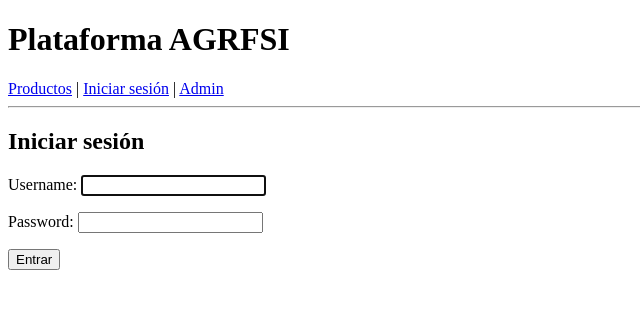
After one commit to gcarrillov/Puerto-Cosecha, a Django app: page /accounts/login/ in a window 1280 px wide. The commit adds this page. Shown: the top 309 px of the page, without its empty margins (0-640 px from the left). Run offline with Django 5.2, Linux system fonts and the light colour scheme.

Commit message:
templates de login creados y simplificados para el desarrollo

```diff
--- a/core/urls.py
+++ b/core/urls.py
@@ -1,10 +1,16 @@
 from django.contrib import admin
-from django.urls import path
 from django.views.generic import RedirectView
 from django.urls import path, include
+from django.contrib.auth import views as auth_views
 
 urlpatterns = [
     path('admin/', admin.site.urls),
     #path('', RedirectView.as_view(url='/admin/', permanent=False)),  # redireccion para admin directo (solo para el desarrollo de la web)
+
+    # auth
+    path('accounts/login/', auth_views.LoginView.as_view(template_name='auth/login.html'), name='login'),
+    path('accounts/logout/', auth_views.LogoutView.as_view(next_page='lista_productos'), name='logout'),
+
+    # app productos
     path('', include('productos.urls')),
 ]
--- /dev/null
+++ b/templates/auth/login.html
@@ -0,0 +1,13 @@
+{% extends "base.html" %}
+
+{% block title %}Login{% endblock %}
+
+{% block content %}
+<h2>Iniciar sesión</h2>
+
+<form method="post">
+    {% csrf_token %}
+    {{ form.as_p }}
+    <button type="submit">Entrar</button>
+</form>
+{% endblock %}
--- a/templates/base.html
+++ b/templates/base.html
@@ -8,8 +8,14 @@
     <header>
         <h1>Plataforma AGRFSI</h1>
         <nav>
-            <a href="/">Productos</a> |
-            <a href="/admin/">Admin</a>
+            <a href="{% url 'lista_productos' %}">Productos</a> |
+            {% if user.is_authenticated %}
+                Hola, {{ user.username }} |
+                <a href="{% url 'logout' %}">Cerrar sesión</a>
+            {% else %}
+                <a href="{% url 'login' %}">Iniciar sesión</a>
+            {% endif %}
+            | <a href="/admin/">Admin</a>
         </nav>
         <hr>
     </header>
```
